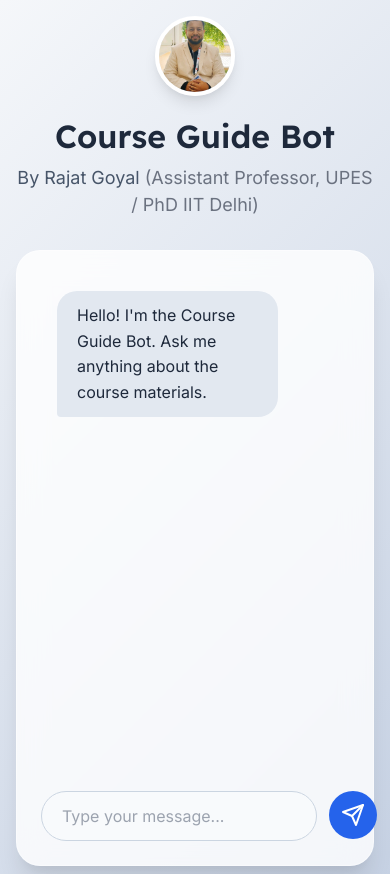
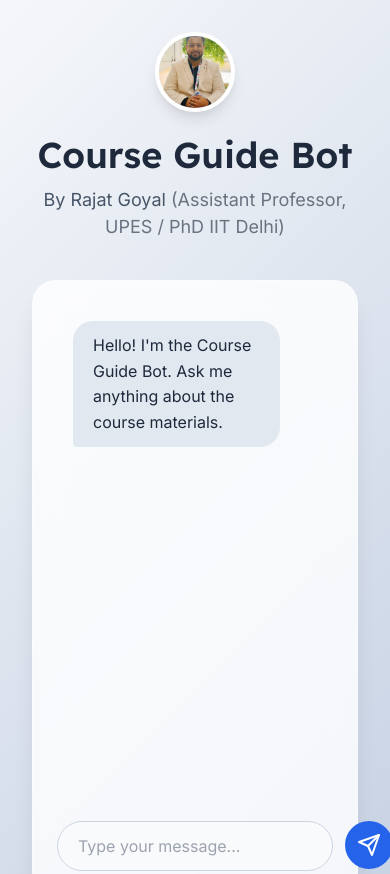
Before and after one commit to rajatgoel03/courses-guide-chatbot, a website: page public/index.html in a window 390 px wide. Shown: the top 874 px of the page. Drawn offline with nearby package versions, Linux system fonts and the light colour scheme.

Commit message:
Responsive style.css

```diff
--- a/public/style.css
+++ b/public/style.css
@@ -2,17 +2,25 @@
 body {
     font-family: 'Inter', sans-serif;
     background: linear-gradient(135deg, #f5f7fa 0%, #c3cfe2 100%);
-    color: #334155;
+    color: #334155; /* slate-700 */
     display: flex;
     justify-content: center;
     align-items: flex-start;
     min-height: 100vh;
-    padding: 1rem;
+    padding: 2rem;
 }
 
 /* --- Main Layout & Header --- */
-.main-container { width: 100%; max-width: 48rem; }
-.app-header { text-align: center; margin-bottom: 2rem; }
+.main-container {
+    width: 100%;
+    max-width: 56rem; /* UPDATED: Increased from 48rem for a wider layout on desktops */
+}
+
+.app-header {
+    text-align: center;
+    margin-bottom: 2.5rem;
+}
+
 .avatar {
     width: 80px;
     height: 80px;
@@ -22,14 +30,20 @@
     border: 4px solid #fff;
     box-shadow: 0 10px 15px -3px rgba(0,0,0,0.1), 0 4px 6px -2px rgba(0,0,0,0.05);
 }
+
 .app-title {
     font-family: 'Lexend', sans-serif;
-    font-size: 2rem;
+    font-size: 2.25rem; /* text-4xl */
     font-weight: 700;
-    color: #1e293b;
+    color: #1e293b; /* slate-800 */
     margin-top: 1rem;
 }
-.app-subtitle { font-size: 1.125rem; color: #475569; margin-top: 0.25rem; }
+
+.app-subtitle {
+    font-size: 1.125rem; /* text-lg */
+    color: #475569; /* slate-600 */
+    margin-top: 0.25rem;
+}
 
 /* --- Main Chat Card --- */
 .chat-card {
@@ -56,7 +70,7 @@
 .user-message, .bot-message {
     padding: 0.75rem 1.25rem;
     border-radius: 1.25rem;
-    max-width: 80%;
+    max-width: 85%; /* UPDATED: Increased from 80% to allow wider chat bubbles */
     line-height: 1.6;
 }
 .user-message {
```
